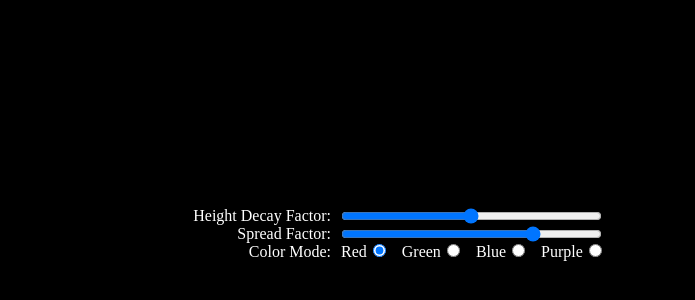
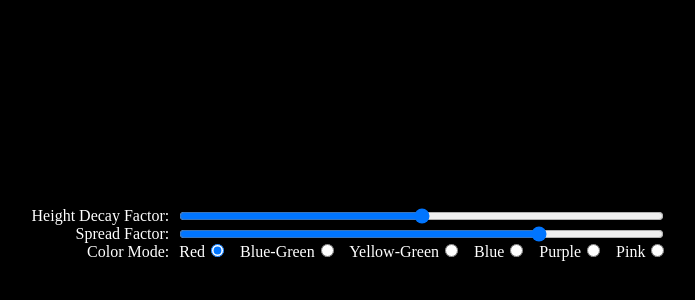
Before and after one commit to smmalis37/wasm-playground, a website built with webpack: page www/index.html in a window 1280 px wide. Shown: the part 486-786 px from the top of the page, without its empty margins (299-994 px from the left). Built offline with nearby package versions, Linux system fonts and the light colour scheme; what wasm-playground would draw is missing.

Commit message:
Add two more colors.

```diff
--- a/www/index.html
+++ b/www/index.html
@@ -22,7 +22,7 @@
 
     #inputs {
       display: grid;
-      grid-template-columns: 1fr 1fr;
+      grid-template-columns: 1fr 3fr;
       margin: 10px;
       text-align: right;
     }
@@ -58,14 +58,20 @@
       <label for="red">Red</label>
       <input name="color" id="red" type="radio" value="Red" checked="true">
       &nbsp;&nbsp;
-      <label for="green">Green</label>
+      <label for="green">Blue-Green</label>
       <input name="color" id="green" type="radio" value="Green">
+      &nbsp;&nbsp;
+      <label for="othergreen">Yellow-Green</label>
+      <input name="color" id="othergreen" type="radio" value="OtherGreen">
       &nbsp;&nbsp;
       <label for="blue">Blue</label>
       <input name="color" id="blue" type="radio" value="Blue">
       &nbsp;&nbsp;
       <label for="purple">Purple</label>
       <input name="color" id="purple" type="radio" value="Purple">
+      &nbsp;&nbsp;
+      <label for="pink">Pink</label>
+      <input name="color" id="pink" type="radio" value="Pink">
     </span>
   </div>
 </body>
```
Also changed, not shown: 1 other file.
